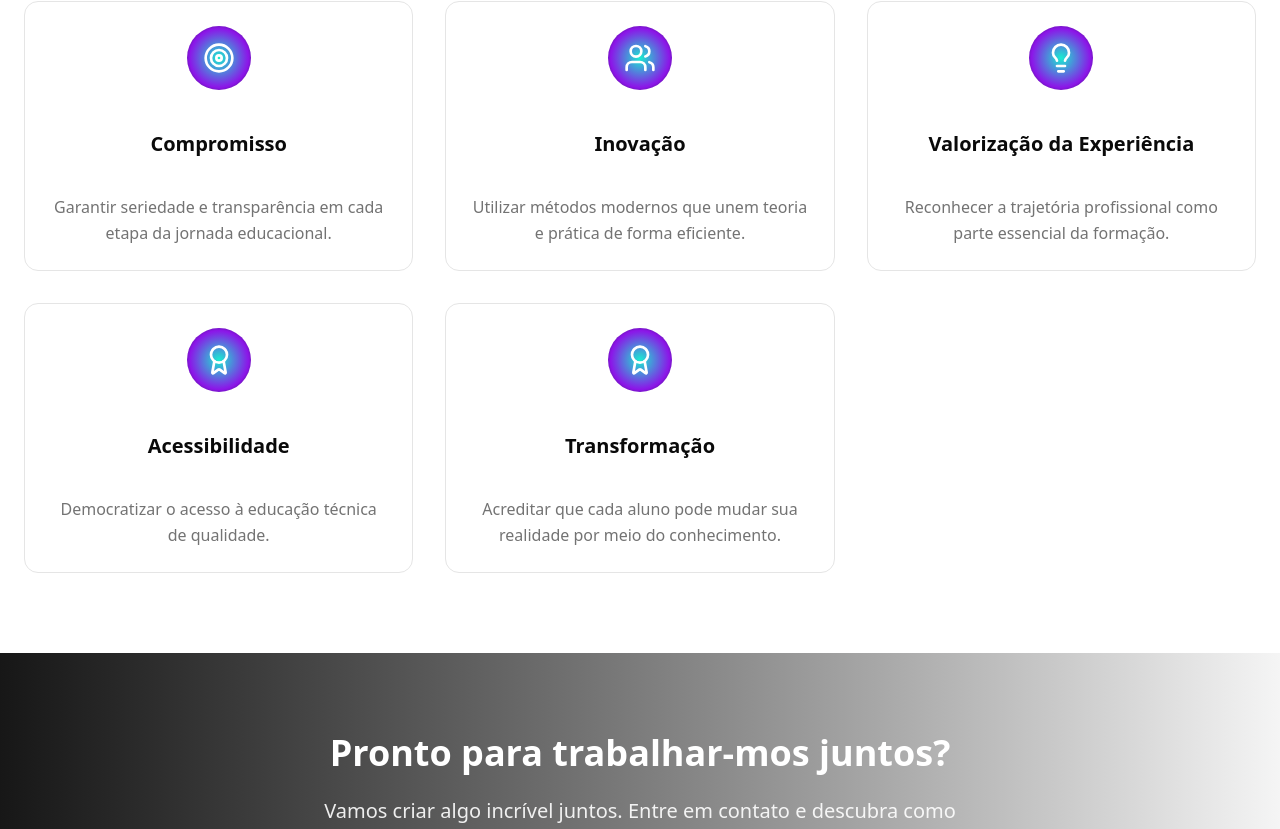
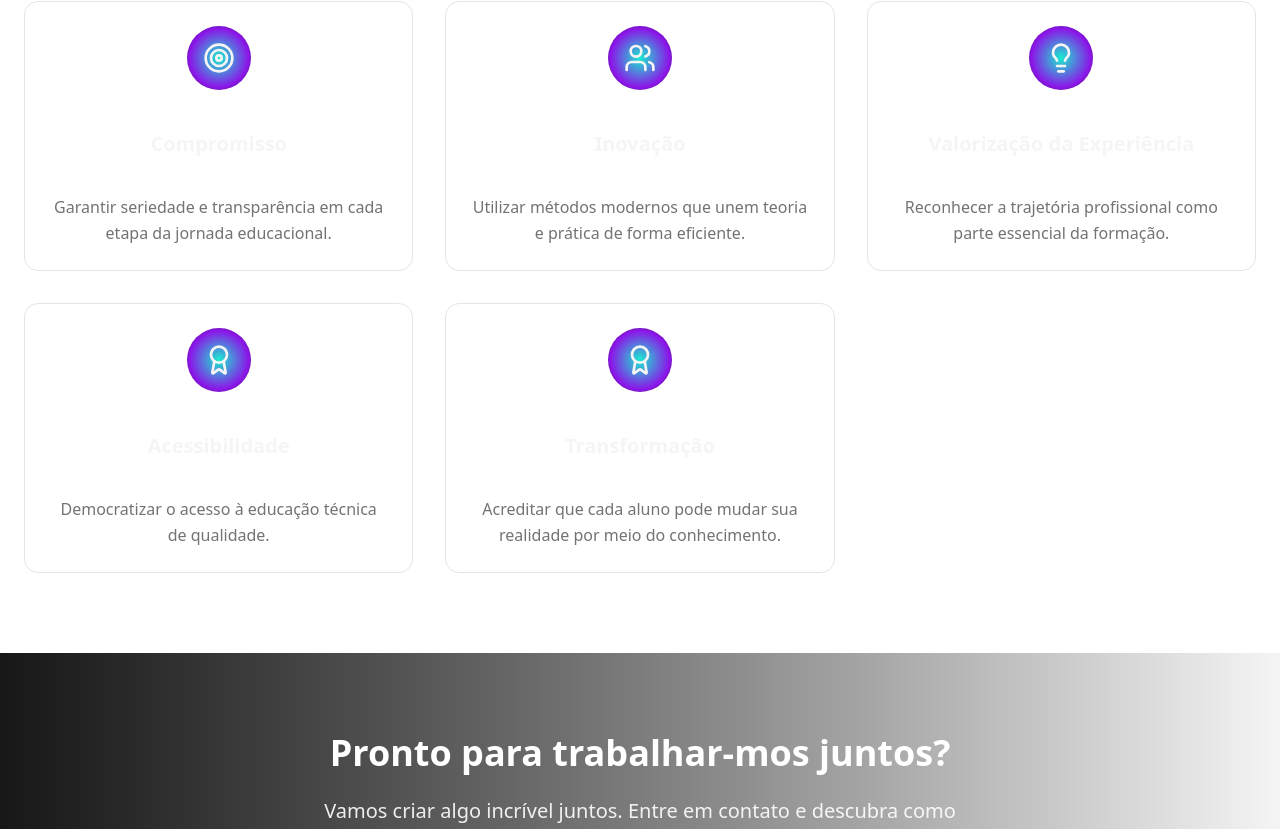
Before and after one commit to IsraelMends/Tecnico-Global, a Next.js app: page /about in a window 1280 px wide. Shown: the part 2191-3020 px from the top of the page. Built offline with nearby package versions, Linux system fonts and the light colour scheme.

Commit message:
feat(value-card): atualizar cores do ícone e título para melhor visibilidade

```diff
--- a/src/components/value-card/index.tsx
+++ b/src/components/value-card/index.tsx
@@ -11,9 +11,9 @@ export function ValueCard({ icon: Icon, title, description }: ValueCardProps) {
   return (
     <Card className="p-6 text-center shadow-card hover:shadow-elegant transition-all duration-300 group hover:-translate-y-2 animate-slide-up">
       <div className="w-16 h-16 bg-gradient-primary rounded-full flex items-center justify-center mx-auto mb-4 group-hover:scale-110 transition-transform duration-300">
-        <Icon className="w-8 h-8 text-white" />
+        <Icon className="w-8 h-8 text-accent" />
       </div>
-      <h3 className="text-xl font-semibold mb-3 text-foreground">{title}</h3>
+      <h3 className="text-xl font-semibold mb-3 text-accent">{title}</h3>
       <p className="text-muted-foreground leading-relaxed">{description}</p>
     </Card>
   );
```
